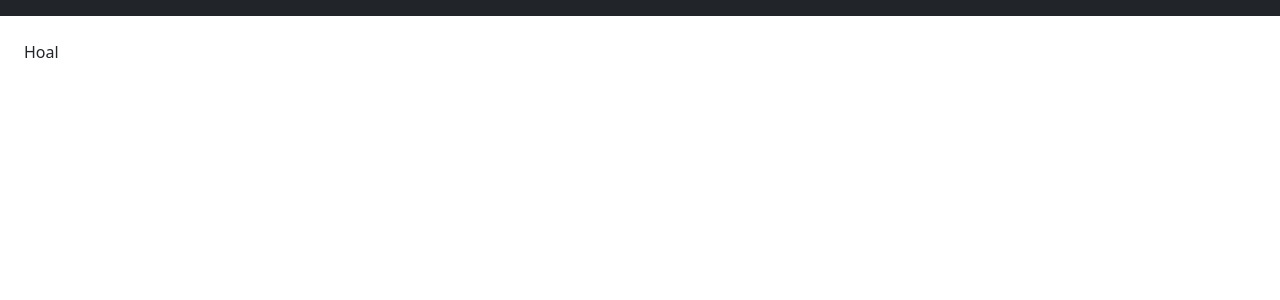
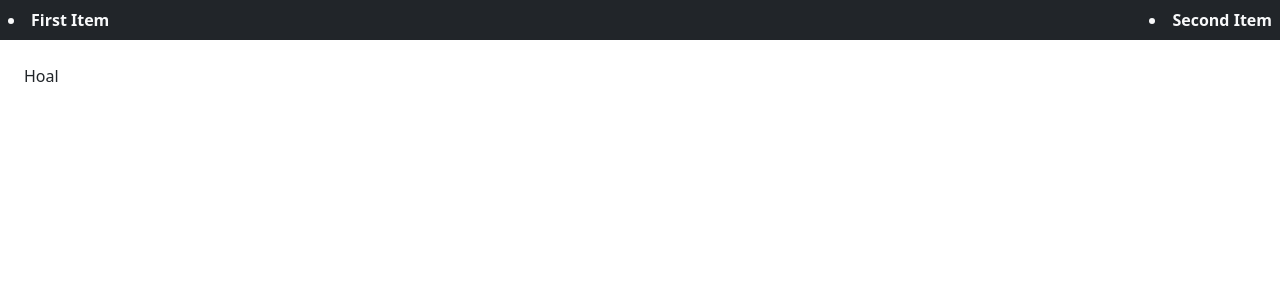
Before and after one commit to H4r0l/BookSpot_Frontend, a React (Vite) app: page / in a window 1280 px wide. Shown: the top 300 px of the page. Built offline with nearby package versions, Linux system fonts and the light colour scheme.

Commit message:
Lmao navbar change

```diff
--- a/src/Components/Navbar.jsx
+++ b/src/Components/Navbar.jsx
@@ -1,11 +1,15 @@
 const Navbar = () => {
-    return (
-        <>
-            <nav className="navbar navbar-toggle bg-dark text-light fw-bold mx-auto p-2" id="">
+  return (
+    <>
+      <nav
+        className="navbar navbar-toggle bg-dark text-light fw-bold mx-auto p-2"
+        id=""
+      >
+        <li>First Item</li>
+        <li> Second Item</li>
+      </nav>
+    </>
+  );
+};
 
-            </nav>
-        </>
-    )
-}
-
-export default Navbar
+export default Navbar;
```
